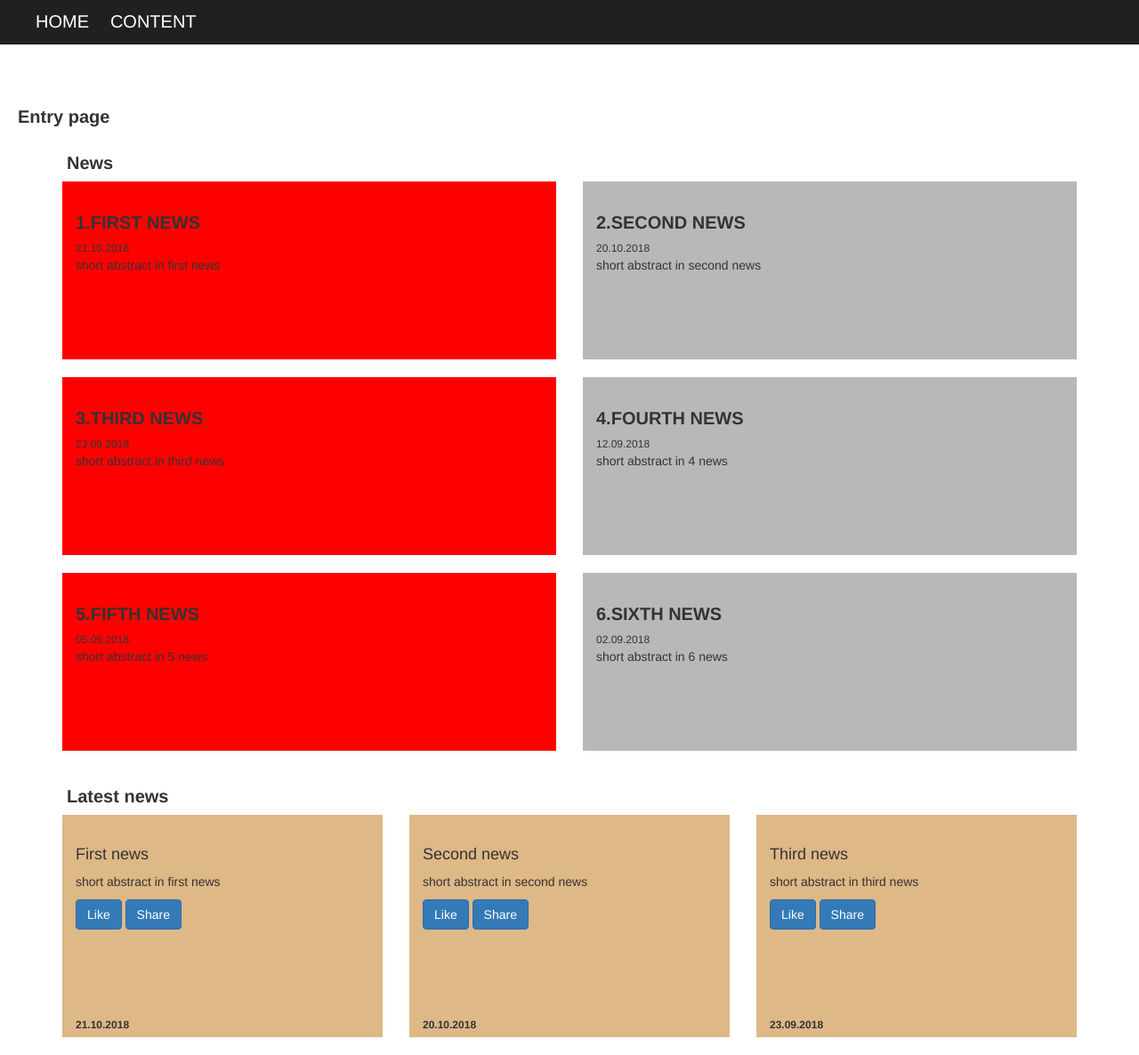
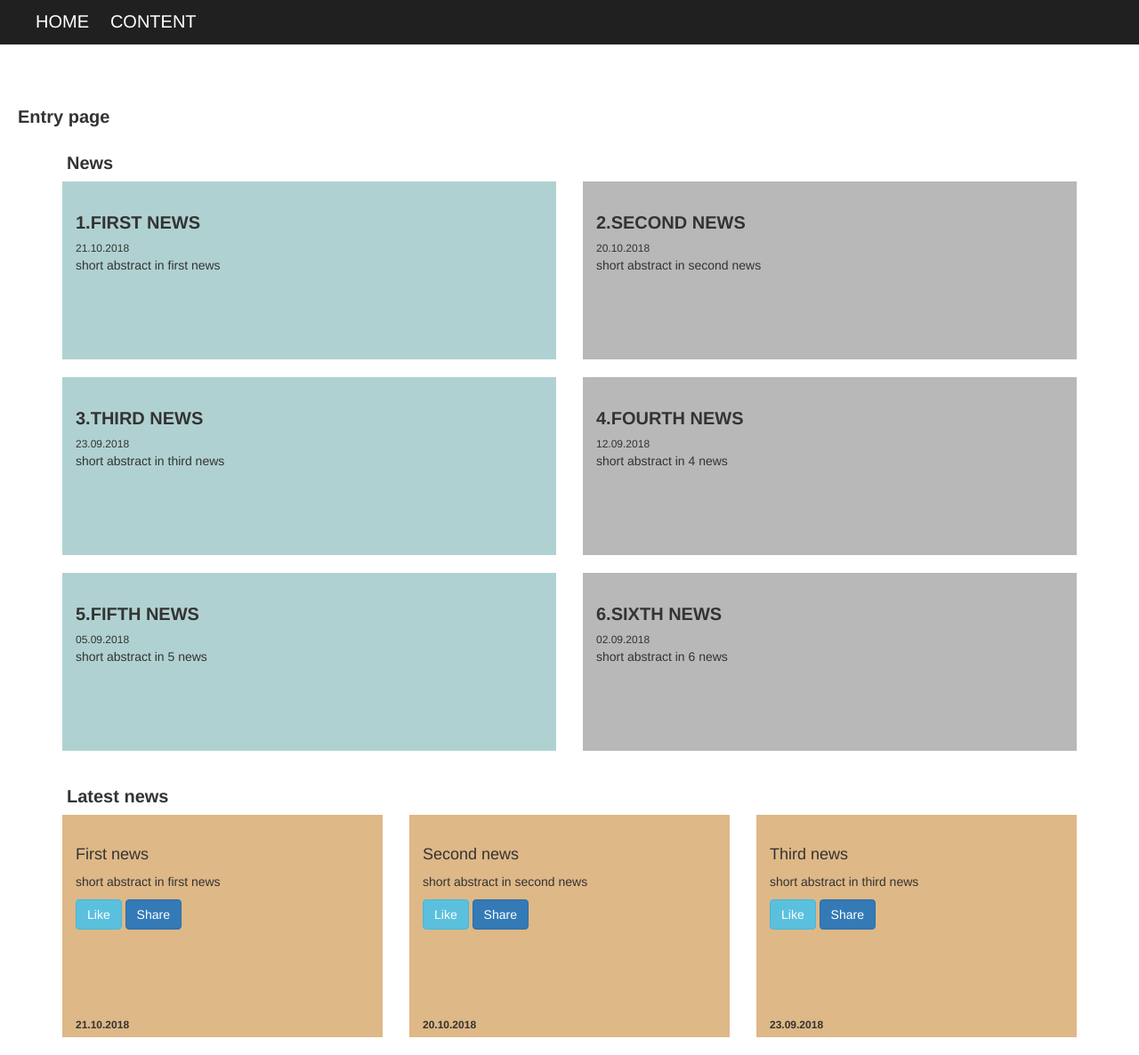
Before and after one commit to klemensgit/twig-project, a PHP site: page / in a window 1280 px wide. Shown: the whole page at 89% size. Run offline with PHP 8.4, Linux system fonts and the light colour scheme; some libraries are stand-ins or nearby versions.

Commit message:
update custom filter added

```diff
--- a/css/style.css
+++ b/css/style.css
@@ -30,9 +30,14 @@ ul {
     margin-left: 0px; }
   .news-wrapper span, .sub-wrapper span {
     font-size: 12px; }
+  .news-wrapper span.off, .sub-wrapper span.off {
+    font-weight: bold;
+    color: green; }
+  .news-wrapper b, .sub-wrapper b {
+    font-size: 16px; }
 
 .custom-color {
-  background-color: red; }
+  background-color: #b0d1d1; }
 
 .sub-wrapper {
   height: 250px;
--- a/function_custom.php
+++ b/function_custom.php
@@ -35,17 +35,17 @@
             'sub-title' => 'New products',
 
             'items' => array(
-                array('title' => 'Ball', 'abstract' => 'small plastic ball', 'price' => '€12,02'),
-                array('title' => 'Clock', 'abstract' => 'premium what color clock', 'price' => '€55,99'),
-                array('title' => 'Car', 'abstract' => 'car for kids', 'price' => '€15,55'),
-                array('title' => 'Fliper', 'abstract' => 'table fliper', 'price' => '€35,98'),
-                array('title' => 'Cards', 'abstract' => 'pokemon cards', 'price' => '€5,45')
+                array('title' => 'Ball', 'abstract' => 'small plastic ball', 'price' => '12.02'),
+                array('title' => 'Clock', 'abstract' => 'premium what color clock', 'price' => '55.99'),
+                array('title' => 'Car', 'abstract' => 'car for kids', 'price' => '15.55'),
+                array('title' => 'Fliper', 'abstract' => 'table fliper', 'price' => '35.98'),
+                array('title' => 'Cards', 'abstract' => 'pokemon cards', 'price' => '5.45')
             ),
 
             'table' => array(
-                array('title' => 'Ball', 'abstract' => 'small plastic ball', 'price' => '€12,02'),
-                array('title' => 'Clock', 'abstract' => 'premium what color clock', 'price' => '€55,99'),
-                array('title' => 'Car', 'abstract' => 'car for kids', 'price' => '€15,55')
+                array('title' => 'Ball', 'abstract' => 'small plastic ball', 'price' => '12.02'),
+                array('title' => 'Clock', 'abstract' => 'premium what color clock', 'price' => '55.99'),
+                array('title' => 'Car', 'abstract' => 'car for kids', 'price' => '15.55')
             )
 
         ));
--- a/index.php
+++ b/index.php
@@ -3,8 +3,19 @@
 // twig init
 require_once 'twig/vendor/autoload.php'; //twig functions
 
+
 $loader = new Twig_Loader_Filesystem('./');
 $twig = new Twig_Environment($loader);
+
+//custom filter
+$filter = new Twig_Filter('calculatePrice', function ($value, $off = '') {
+    if($off != ''){
+        $newPrice = $value - ($value * $off) / 100;
+        return  '<b>€'.round($newPrice, 2).' </b> / <strike>€'.$value.'</strike>'.' <span class="off">('.$off.' off)</span>';
+    }
+    return  '<b>€'.$value.'</b>';
+});
+$twig->addFilter($filter);
 
 require_once 'function_custom.php';
 require_once 'tpl_head.php';
--- a/templates/sub_small_block.twig
+++ b/templates/sub_small_block.twig
@@ -1,8 +1,8 @@
 <div class="row">
     <div class="col-xs-12">
         {% block actionbuttons %}
-            <div class="btn btn-primary">Buy</div>
-            <div class="btn btn-primary">Add to card</div>
+            <div class="btn btn-danger">Buy</div>
+            <div class="btn btn-warning">Add to card</div>
         {% endblock actionbuttons %}
     </div>
 </div>
--- a/templates/sub_tpl_block.twig
+++ b/templates/sub_tpl_block.twig
@@ -12,7 +12,7 @@
                 <div class="sub-wrapper">
                     <h2>{{ item.title }}</h2>
                     <p>{{ item.abstract }}</p>
-                    <span>{{ item.price }}</span>
+                    <span> {{ item.price | calculatePrice | raw }}</span>
                     {% embed 'templates/sub_small_block.twig' %} {% endembed %}
                 </div>
             </div>
--- a/templates/tpl_news.twig
+++ b/templates/tpl_news.twig
@@ -3,7 +3,7 @@
 
         <h1>{{ type }}</h1>
         {% set i = 0 %}
-        {% set bonus = ['15%', '20%', '30%'] %}
+        {% set bonus = ['15', '20', '30'] %}
         {% for item in items %}
             <div class="col-sm-6">
                 <div class="news-wrapper {% if i % 2 == 0 %} custom-color {% endif %}">
@@ -12,7 +12,8 @@
                         {% if item.date != '' %}
                             {{ item.date }}
                         {% else %}
-                            <strike>{{ item.price ~ ' -' ~ cycle(bonus, loop.index0)}}</strike>
+                            {# <strike>{{ item.price ~ ' -' ~ cycle(bonus, loop.index0)}}</strike> #}
+                            {{ item.price | calculatePrice(cycle(bonus, loop.index0)) | raw }}
                         {% endif %}
                     </span>
                     <p>{{ item['abstract'] }}</p>
@@ -40,7 +41,7 @@
                         <span>{{ item.date }}</span>
                         {% embed 'templates/sub_small_block.twig' %}
                             {% block actionbuttons %}
-                                <div class="btn btn-primary">Like</div>
+                                <div class="btn btn-info">Like</div>
                                 <div class="btn btn-primary">Share</div>
                             {% endblock actionbuttons %}
                         {% endembed %}
--- a/tpl_content.php
+++ b/tpl_content.php
@@ -2,6 +2,7 @@
 
     <?php
         global $twig;
+
         $tplContent = $twig->render('templates/tpl_content.twig', array(
             'name' => 'Content page',
         ));
```
Also changed, not shown: scss/main.scss (+8 -1 lines), templates/tpl_content.twig (line endings or trailing spaces), 1 other file.
